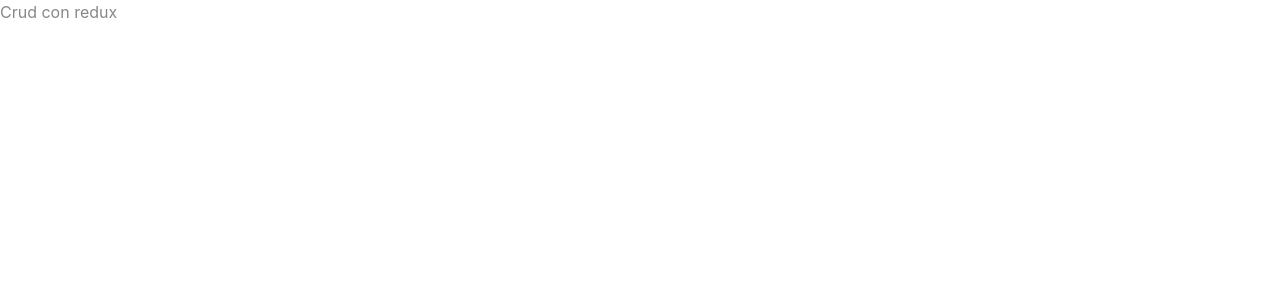
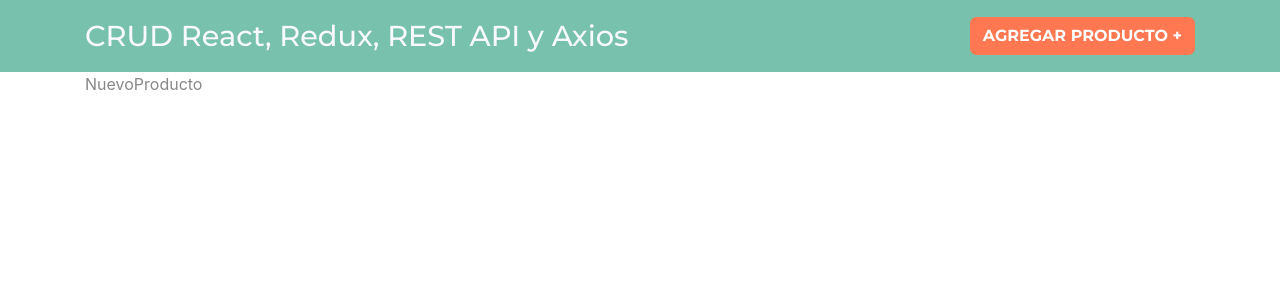
Before and after one commit to alejandropl07/crud-redux, a React (Create React App) app: page /productos/nuevo in a window 1280 px wide. Shown: the top 300 px of the page. Built offline with nearby package versions, Linux system fonts and the light colour scheme.

Commit message:
Header hecho

```diff
--- a/package.json
+++ b/package.json
@@ -9,6 +9,7 @@
     "react": "^17.0.2",
     "react-dom": "^17.0.2",
     "react-redux": "^7.2.6",
+    "react-router-dom": "^6.2.1",
     "react-scripts": "5.0.0",
     "redux": "^4.1.2",
     "redux-thunk": "^2.4.1",
--- a/src/App.js
+++ b/src/App.js
@@ -1,15 +1,30 @@
 import react from "react";
+
+//Componentes
+import Header from "./components/Header";
+import EditarProducto from "./components/EditarProducto";
+import NuevoProducto from "./components/NuevoProducto";
+import Productos from "./components/Productos";
 
 import store from "./store";
 import { Provider } from "react-redux";
 
+import { Route, BrowserRouter as Router, Routes } from "react-router-dom";
+
 function App() {
   return (
-    <Provider store={store}>
-    <div >
-      <p>Crud con redux</p>
-      </div>
+    <Router>
+      <Provider store={store}>
+        <Header/>
+        <div className="container">
+          <Routes>
+            <Route  exact path="/"  element={<Productos/>}/>
+            <Route  exact path="/productos/nuevo"  element={<NuevoProducto/>}/>
+            <Route  exact path="/productos/editar/:id"  element={<EditarProducto/>}/>
+          </Routes>
+        </div>
       </Provider>
+    </Router>
   );
 }
 
--- /dev/null
+++ b/src/components/EditarProducto.js
@@ -0,0 +1,9 @@
+import React from "react";
+
+const EditarProducto    =   ()  =>  {
+    return(
+        <p>EditarProducto</p>
+    );
+}
+
+export default  EditarProducto;
--- /dev/null
+++ b/src/components/Header.js
@@ -0,0 +1,25 @@
+import React from "react";
+import { Link } from "react-router-dom";
+
+const Header = () => {
+  return (
+    <nav className="navbar   navbar-expand-lg    navbar-dark bg-primary  justify-content-between">
+      <div className="container">
+        <h1>
+          <Link to={"/"} className="text-light">
+            CRUD React, Redux, REST API y Axios
+          </Link>
+        </h1>
+
+        <Link
+          to={"/productos/nuevo"}
+          className="btn btn-danger   nuevo-post  d-block d-md-inline-block"
+        >
+          Agregar Producto &#43;
+        </Link>
+      </div>
+    </nav>
+  );
+};
+
+export default Header;
--- /dev/null
+++ b/src/components/NuevoProducto.js
@@ -0,0 +1,9 @@
+import React from "react";
+
+const NuevoProducto    =   ()  =>  {
+    return(
+        <p>NuevoProducto</p>
+    );
+}
+
+export default  NuevoProducto;
--- /dev/null
+++ b/src/components/Productos.js
@@ -0,0 +1,9 @@
+import React from "react";
+
+const Productos    =   ()  =>  {
+    return(
+        <p>productos</p>
+    );
+}
+
+export default  Productos;
```
Also changed, not shown: 1 other file (tests, documents, lock files or other folders).
